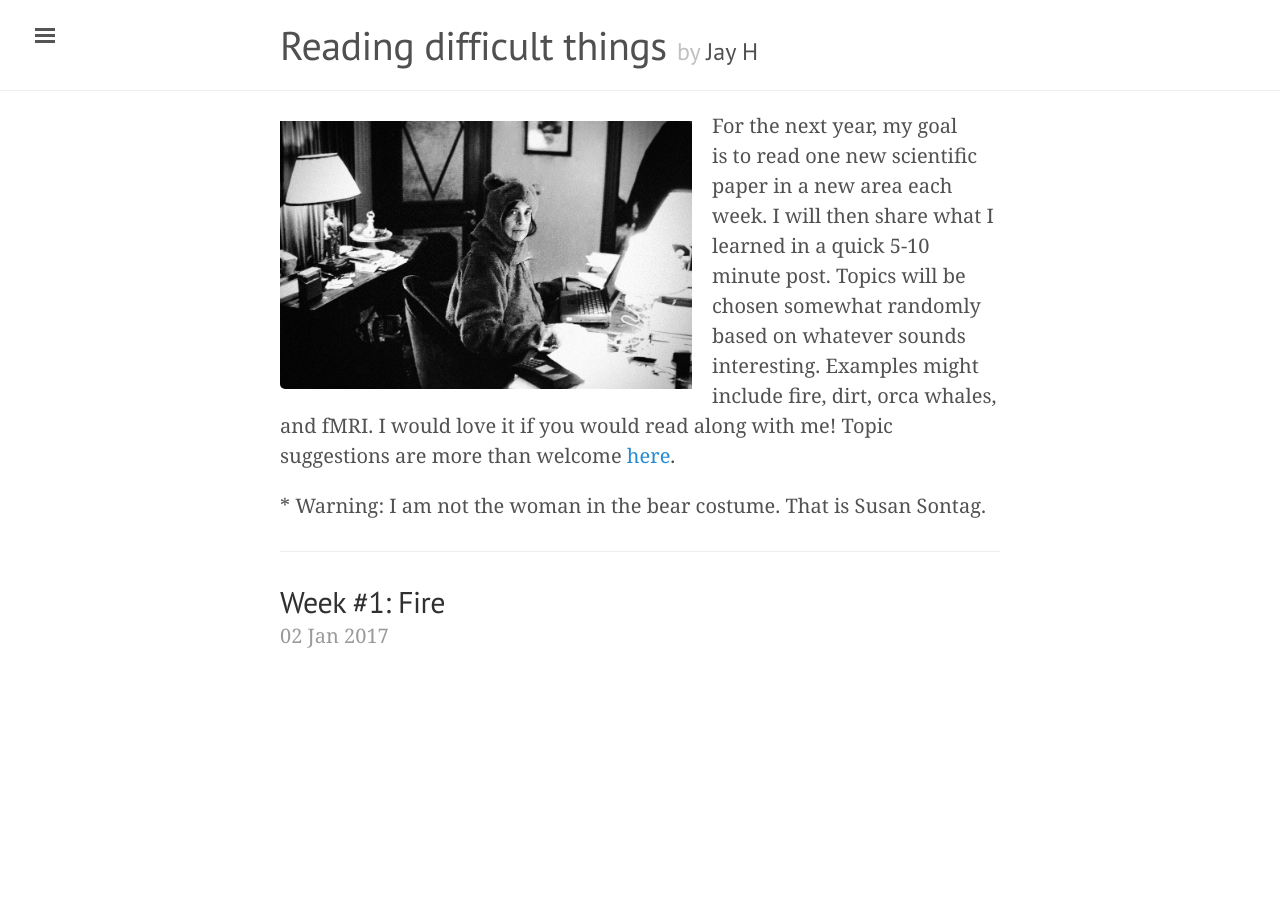
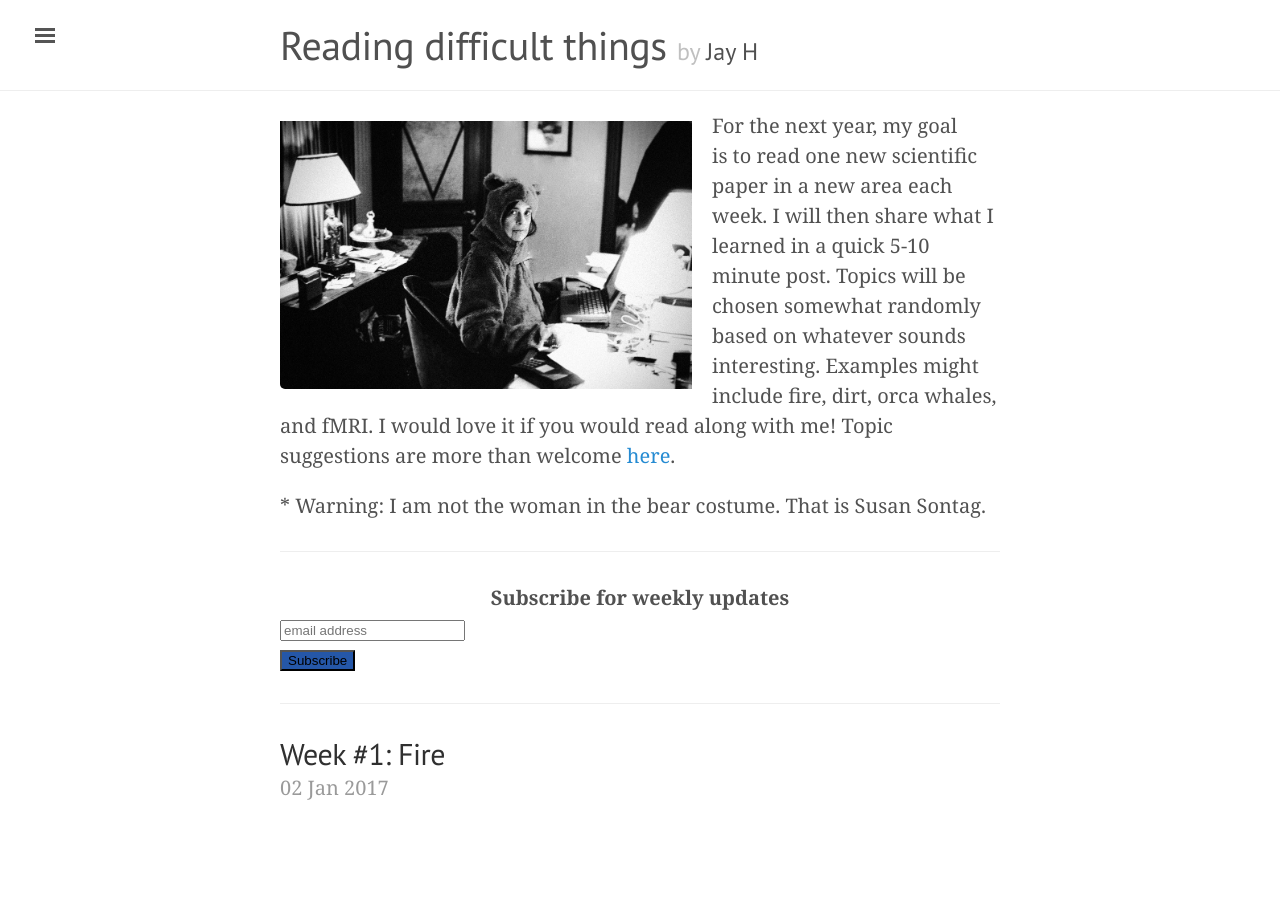
Before and after one commit to mobeets/paper-trails, a Jekyll site: the page built from index.html, in a window 1280 px wide. Built offline with Jekyll 4.4.1, drawn with Linux system fonts in a browser that asks for light colours; some web fonts are replaced; the list of posts is cut into pages by our own code; comment, search, counter and statistics services are not loaded; before the commit the page ends 900 px from its top, so only the background shows below that.

Commit message:
signup form

```diff
--- a/index.html
+++ b/index.html
@@ -8,7 +8,33 @@
 <p>For the next year, my goal is to read one new scientific paper in a new area each week. I will then share what I learned in a quick 5-10 minute post. Topics will be chosen somewhat randomly based on whatever sounds interesting. Examples might include fire, dirt, orca whales, and fMRI. I would love it if you would read along with me! Topic suggestions are more than welcome <a href="https://twitter.com/jehosafet">here</a>.</p>
 
 <p>* Warning: I am not the woman in the bear costume. That is Susan Sontag.</p>
+
 <hr>
+<b><center>Subscribe for weekly updates</center></b>
+
+<!-- Begin MailChimp Signup Form -->
+<link href="//cdn-images.mailchimp.com/embedcode/horizontal-slim-10_7.css" rel="stylesheet" type="text/css">
+<style type="text/css">
+  #mc_embed_signup{background:#fff; clear:left; width:100%;}
+  #mc_embed_signup input.button {
+    background-color: #2557a8;
+  }
+  /* Add your own MailChimp form style overrides in your site stylesheet or in this style block.
+     We recommend moving this block and the preceding CSS link to the HEAD of your HTML file. */
+</style>
+<div id="mc_embed_signup">
+<form action="https://github.us17.list-manage.com/subscribe/post?u=75b484ef590b02d6a388f41aa&amp;id=2f829a07a5" method="post" id="mc-embedded-subscribe-form" name="mc-embedded-subscribe-form" class="validate" target="_blank" novalidate>
+    <div id="mc_embed_signup_scroll">
+  <label for="mce-EMAIL"></label>
+  <input type="email" value="" name="EMAIL" class="email" id="mce-EMAIL" placeholder="email address" required>
+    <!-- real people should not fill this in and expect good things - do not remove this or risk form bot signups-->
+    <div style="position: absolute; left: -5000px;" aria-hidden="true"><input type="text" name="b_75b484ef590b02d6a388f41aa_2f829a07a5" tabindex="-1" value=""></div>
+    <div class="clear"><input type="submit" value="Subscribe" name="subscribe" id="mc-embedded-subscribe" class="button"></div>
+    </div>
+</form>
+</div>
+<hr>
+<!--End mc_embed_signup-->
 
 <div class="posts">
   {% for post in paginator.posts %}
```
